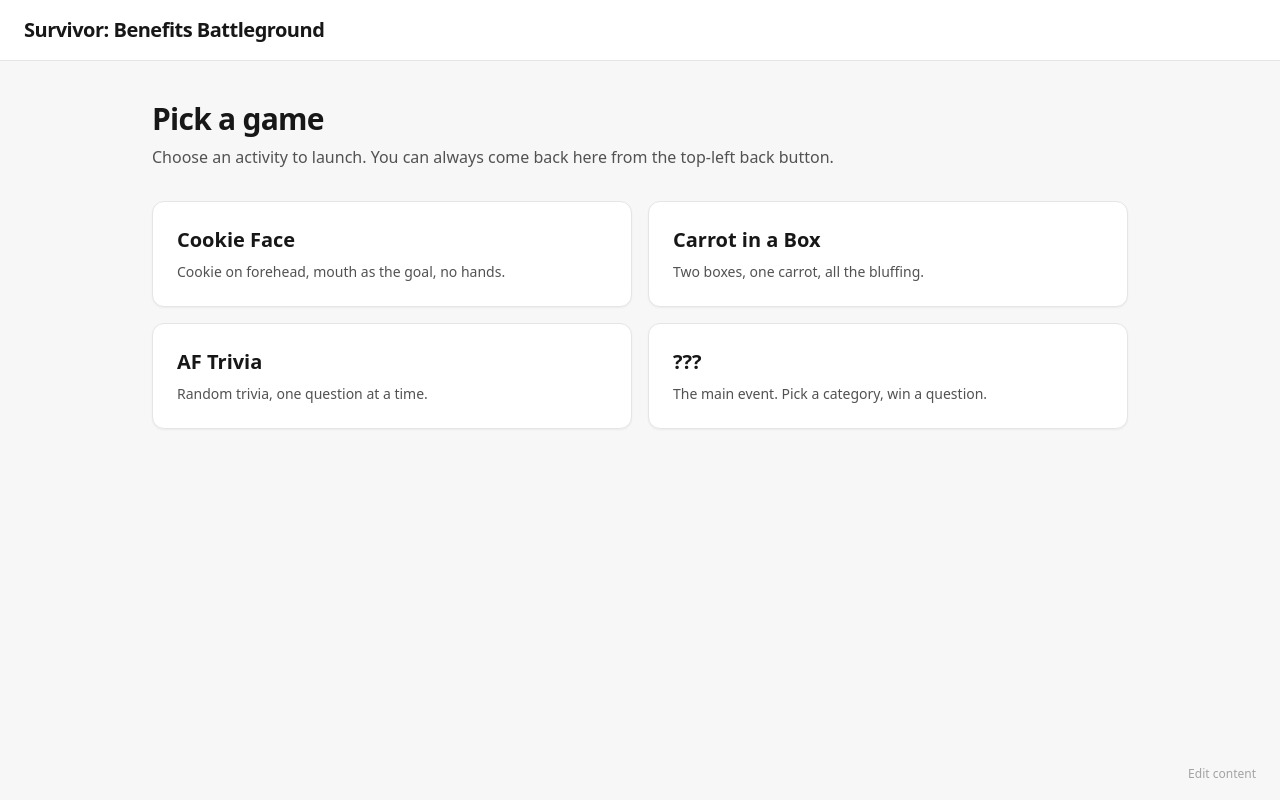
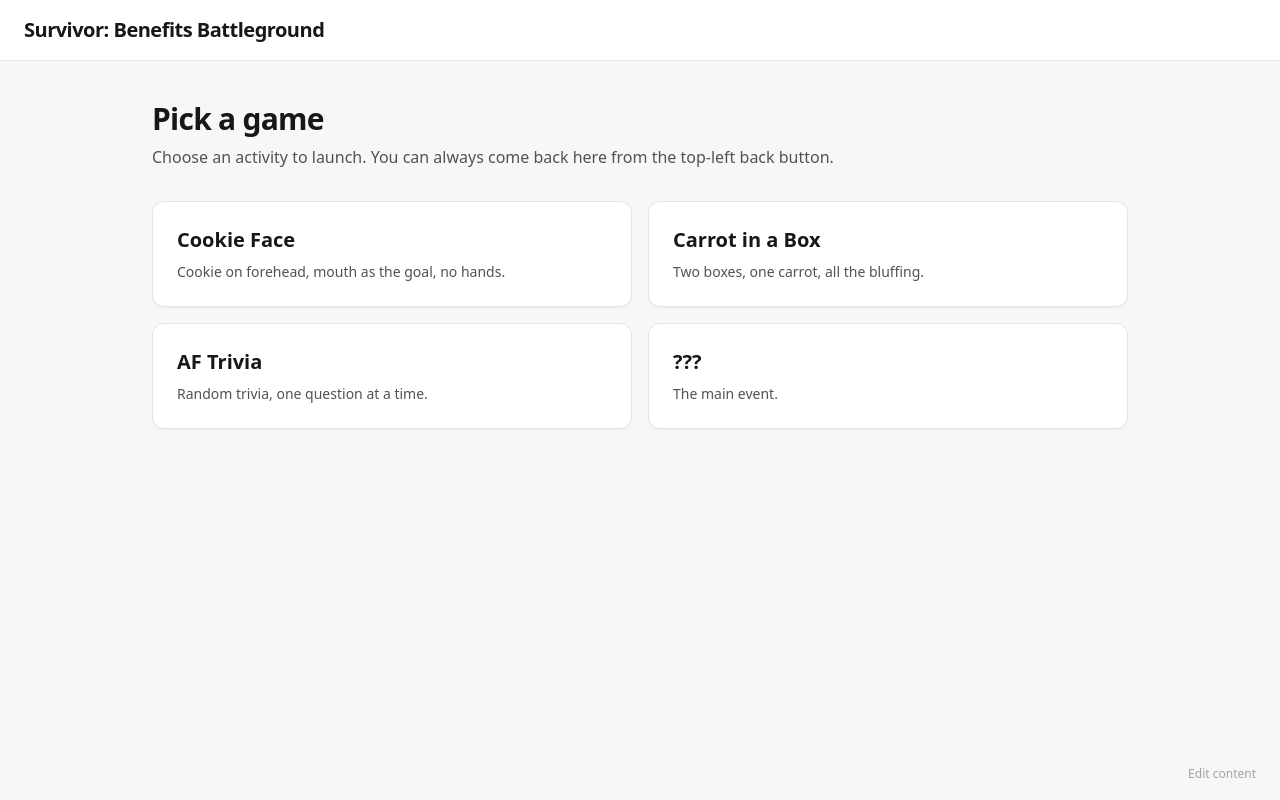
Before and after one commit to caariiboouu/quiztime, a React (Vite) app: page / in a window 1280 px wide. Built offline with nearby package versions, Linux system fonts and the light colour scheme.

Commit message:
copy edit

```diff
--- a/src/data/games.ts
+++ b/src/data/games.ts
@@ -22,7 +22,7 @@ export const GAMES: Game[] = [
   {
     id: "mystery-quiz",
     name: "???",
-    description: "The main event. Pick a category, win a question.",
+    description: "The main event.",
     available: true,
   },
 ];
```
